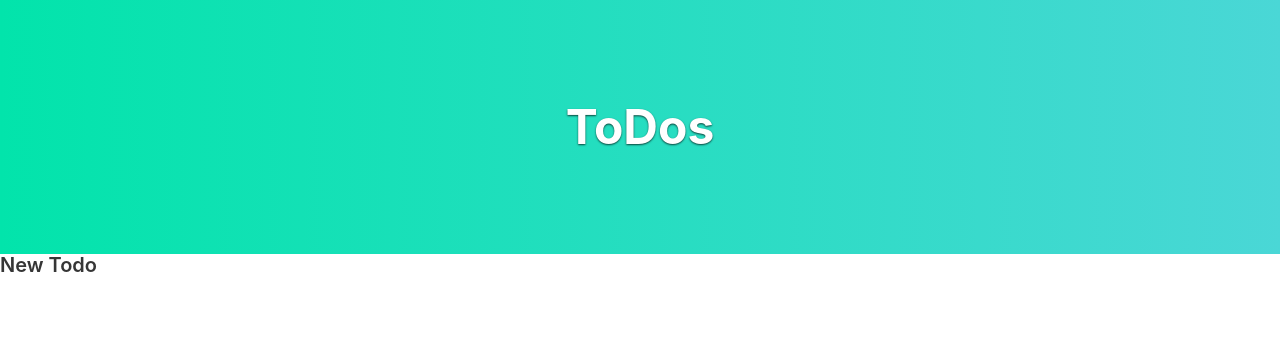
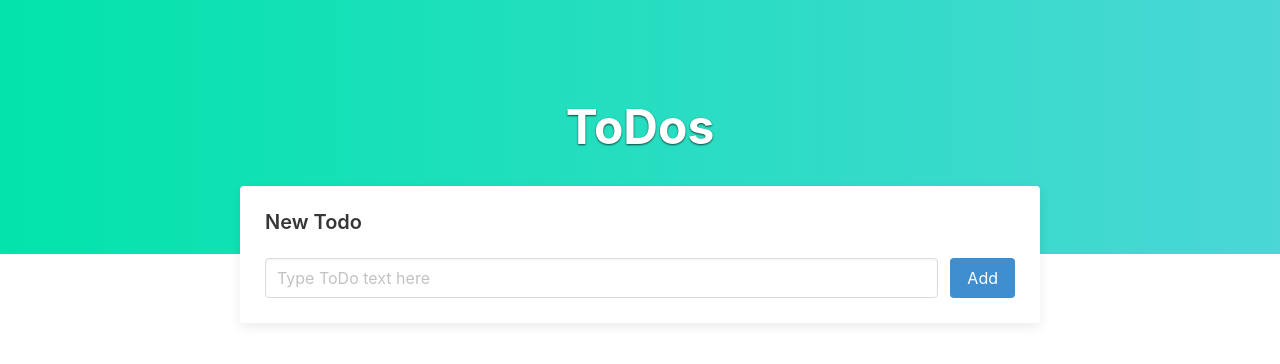
Before and after one commit to Tizsic/Angular-TodoApp, an Angular app: page / in a window 1280 px wide. Shown: the top 364 px of the page. Built offline with nearby package versions, Linux system fonts and the light colour scheme.

Commit message:
Styles
Styled container and added textbox and buttons

```diff
--- a/src/app/todos/todos.component.html
+++ b/src/app/todos/todos.component.html
@@ -2,8 +2,21 @@
     <h1 class="title is-1 has-text-centered">ToDos</h1>
 </section>
 
-<div class="add-todo-box">
-    <form>
-        <h2 class="title is-5">New Todo</h2>
-    </form>
+<div class="container">
+    <div class="add-todo-box">
+        <form>
+            <h2 class="title is-5">New Todo</h2>
+            <div class="field is-grouped">
+                <p class="control is-expanded">
+                    <input class="input" type="text" placeholder="Type ToDo text here">
+                </p>
+                <p class="control">
+                    <a class="button is-info">
+                        Add
+                    </a>
+                </p>
+            </div>
+
+        </form>
+    </div>
 </div>
--- a/src/app/todos/todos.component.scss
+++ b/src/app/todos/todos.component.scss
@@ -7,3 +7,16 @@
         text-shadow: 0px 1px 2px rgba(black, 0.7);
     }
 }
+
+.container{
+    max-width: 800px;
+}
+
+.add-todo-box{
+    padding: 25px;
+    border-radius: 4px;
+    margin-top: -68px;
+    background: white;
+    box-shadow: 0 4px 12px rgba(black, 0.08);
+
+}
```
